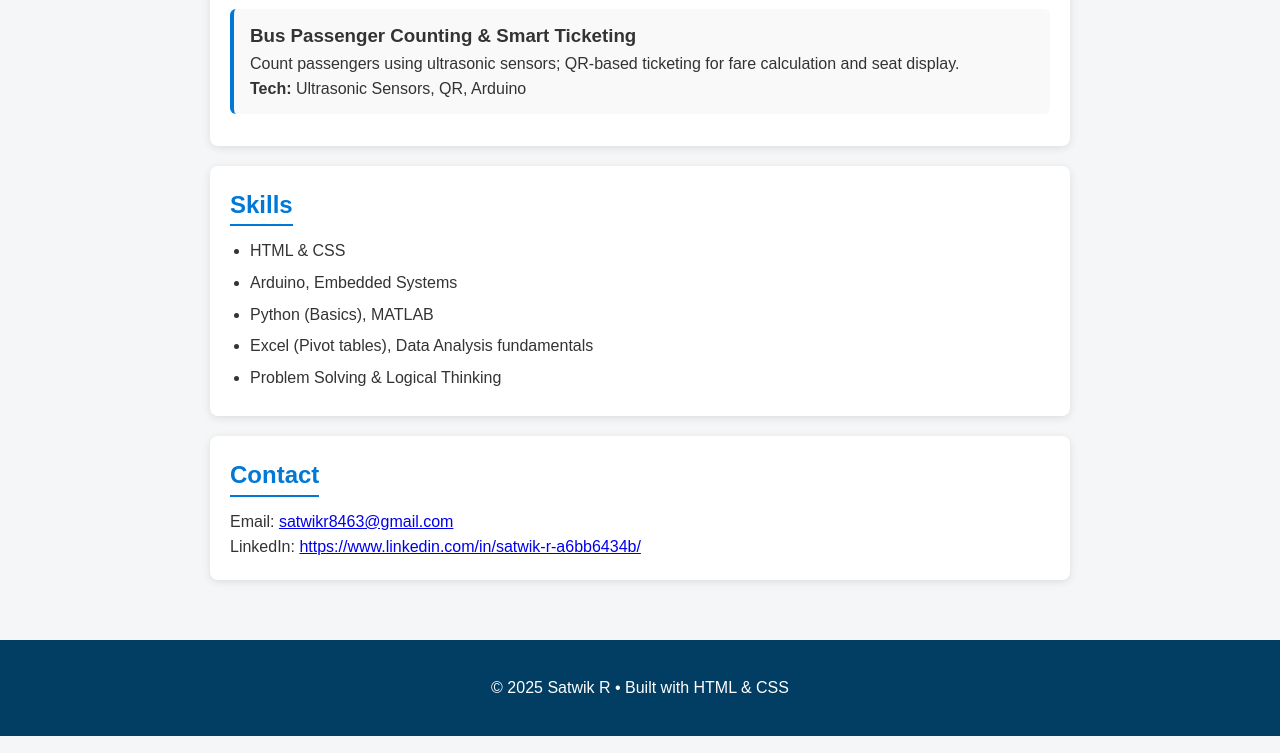
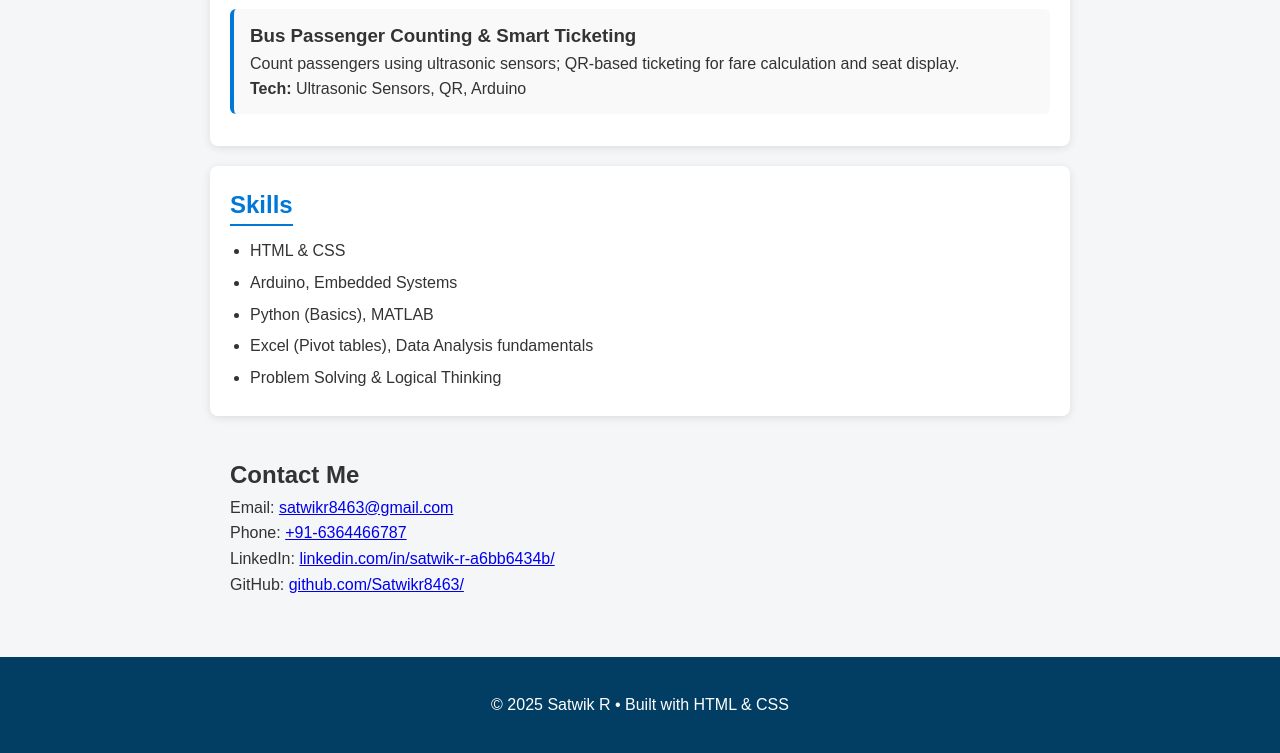
Before and after one commit to Satwikr8463/portfolio, a plain HTML site: page index.html in a window 1280 px wide. Shown: the part 824-1577 px from the top of the page. Drawn offline with Linux system fonts and the light colour scheme.

Commit message:
Update index.html

```diff
--- a/index.html
+++ b/index.html
@@ -70,11 +70,17 @@
     </section>
 
     <!-- Contact -->
-    <section id="contact" class="card">
-      <h2>Contact</h2>
-      <p>Email: <a href="mailto:satwikr8463@gmail.com">satwikr8463@gmail.com</a></p>
-      <p>LinkedIn: <a href="#" target="_blank">https://www.linkedin.com/in/satwik-r-a6bb6434b/</a></p>
-    </section>
+   <!-- Contact Section -->
+<section id="contact">
+    <div class="container contact-container">
+        <h2>Contact Me</h2>
+        <p>Email: <a href="mailto:satwikr8463@gmail.com">satwikr8463@gmail.com</a></p>
+        <p>Phone: <a href="tel:+91-6364466787">+91-6364466787</a></p>
+        <p>LinkedIn: <a href="https://www.linkedin.com/in/satwik-r-a6bb6434b/" target="_blank">linkedin.com/in/satwik-r-a6bb6434b/</a></p>
+        <p>GitHub: <a href="https://github.com/Satwikr8463/" target="_blank">github.com/Satwikr8463/</a></p>
+    </div>
+</section>
+
 
   </main>
 
```
